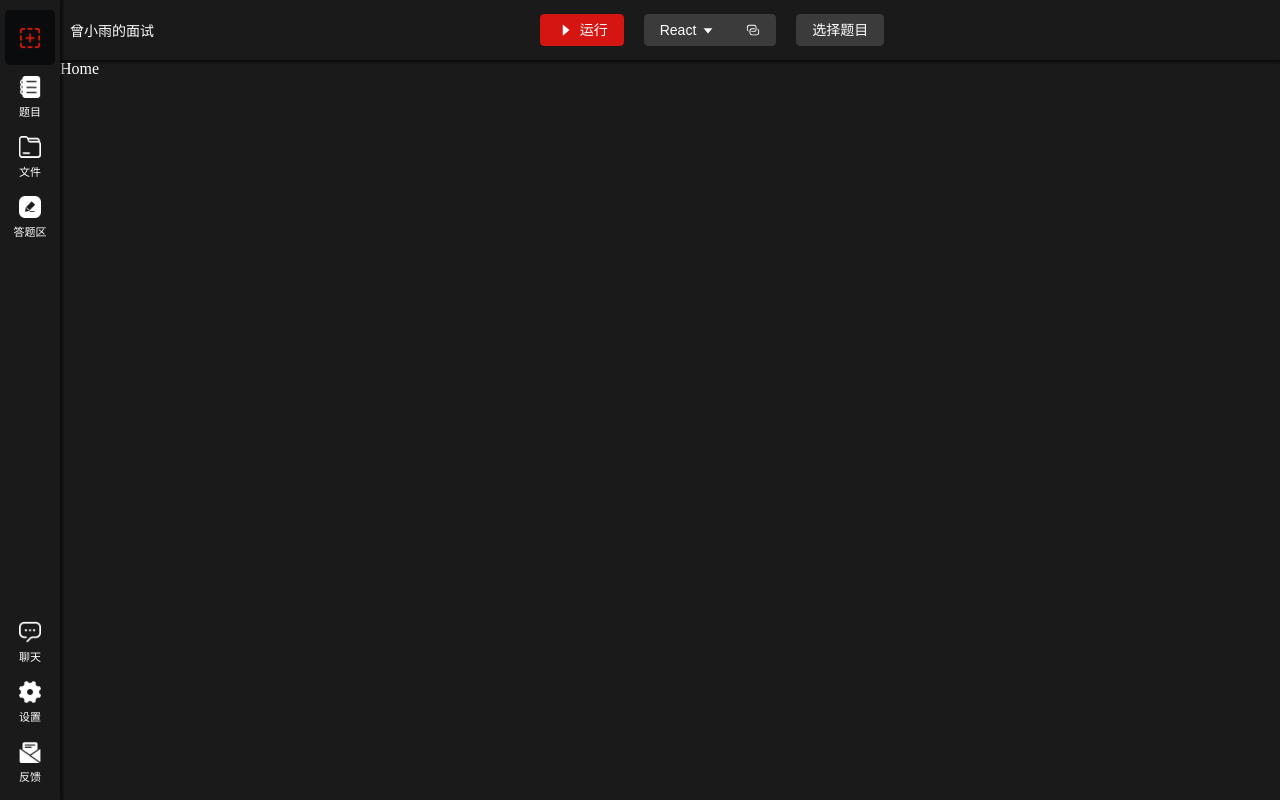
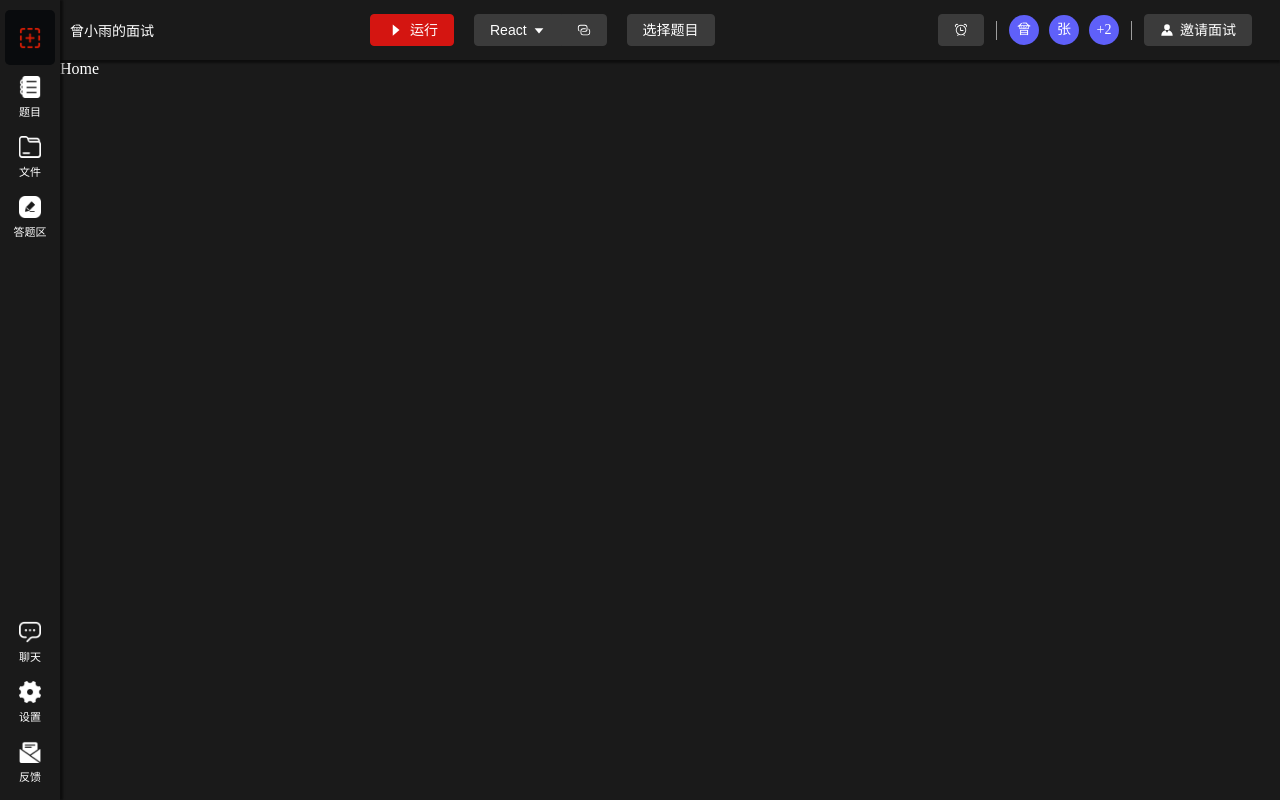
Before and after one commit to hjhxy/showmecode, a Vue app: page /file in a window 1280 px wide. Built offline with nearby package versions, Linux system fonts and the light colour scheme.

Commit message:
feature: 完善headerbar

```diff
--- a/src/renderer/src/layout/HeaderBar/index.vue
+++ b/src/renderer/src/layout/HeaderBar/index.vue
@@ -1,5 +1,5 @@
 <script setup lang="ts">
-import { CaretRight, CaretBottom, Connection } from '@element-plus/icons-vue'
+import { CaretRight, CaretBottom, Connection, AlarmClock, Avatar } from '@element-plus/icons-vue'
 import { ref } from 'vue'
 
 const useRun = () => {
@@ -18,7 +18,32 @@ const useRun = () => {
   }
 }
 
+const usePeopleList = () => {
+  const peopleList = ref([
+    {
+      id: 1,
+      name: '曾小雨'
+    },
+    {
+      id: 2,
+      name: '张三'
+    },
+    {
+      id: 3,
+      name: '李四'
+    },
+    {
+      id: 4,
+      name: '王五'
+    }
+  ])
+  return {
+    peopleList
+  }
+}
+
 const { isRuning, startRun } = useRun()
+const { peopleList } = usePeopleList()
 </script>
 
 <template>
@@ -40,7 +65,26 @@ const { isRuning, startRun } = useRun()
       </el-button-group>
       <el-button color="#3b3b3b">选择题目</el-button>
     </div>
-    <div class="right"></div>
+    <div class="right">
+      <div class="clock">
+        <el-button color="#3b3b3b">
+          <el-icon><AlarmClock /></el-icon>
+        </el-button>
+      </div>
+      <div class="peoplelist no-select">
+        <div v-for="item in peopleList.slice(0, 2)" :key="item.id" class="people">
+          <span v-if="item.name">{{ item.name.slice(0, 1) }}</span>
+          <el-icon v-else><Avatar /></el-icon>
+        </div>
+        <div v-if="peopleList.length > 2" class="people">+{{ peopleList.length - 2 }}</div>
+      </div>
+      <div class="invate">
+        <el-button color="#3b3b3b">
+          <el-icon><Avatar /></el-icon>
+          <span>邀请面试</span>
+        </el-button>
+      </div>
+    </div>
   </div>
 </template>
 
@@ -55,13 +99,54 @@ const { isRuning, startRun } = useRun()
   align-items: center;
 
   .lefttitle {
+    min-width: 100px;
   }
 
   .center {
+    min-width: 350px;
     .el-button {
     }
   }
 
-  .right {}
+  .right {
+    display: flex;
+    justify-content: center;
+    align-items: center;
+    min-width: 350px;
+
+    .peoplelist,
+    .invate {
+      display: flex;
+      flex-direction: row;
+      align-items: center;
+    }
+
+    .peoplelist {
+      .people {
+        border-radius: 20px;
+        background-color: #5f60f9;
+        width: 30px;
+        height: 30px;
+        text-align: center;
+        line-height: 30px;
+
+        &:hover {
+          cursor: pointer;
+        }
+
+        &:nth-child(n + 2) {
+          margin-left: 10px;
+        }
+      }
+    }
+
+    & > *:nth-child(n + 2):before {
+      content: '';
+      border-left: 1px solid #9d9d9d;
+      margin: 0px 12px;
+      height: 19px;
+      width: 0px;
+    }
+  }
 }
 </style>
```
